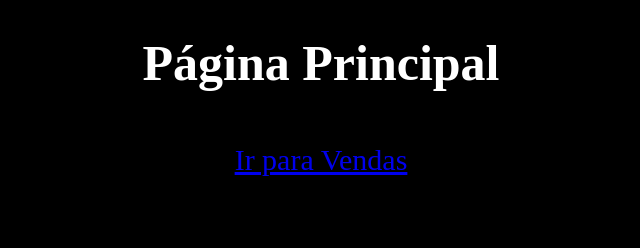
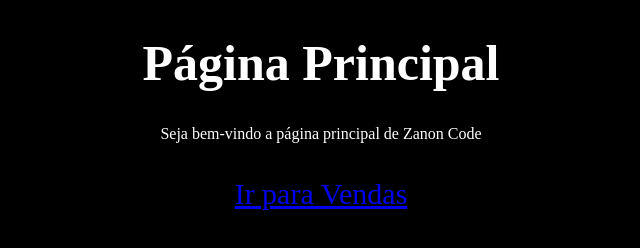
Before and after one commit to wlzanon/aulagithub, a plain HTML site: page index.html in a window 1280 px wide. Shown: the whole page, without its empty margins (319-959 px from the left). Drawn offline with Linux system fonts and the light colour scheme.

Commit message:
Criadas os parágrafos das páginas Principal e Vendas

```diff
--- a/index.html
+++ b/index.html
@@ -8,6 +8,7 @@
 </head>
 <body>
     <h1>Página Principal</h1>
+    <p>Seja bem-vindo a página principal de Zanon Code</p>
     <br>
     <a href="vendas.html">Ir para Vendas</a>
 </body>
```
Also changed, not shown: vendas.html (+1 -0 lines).
